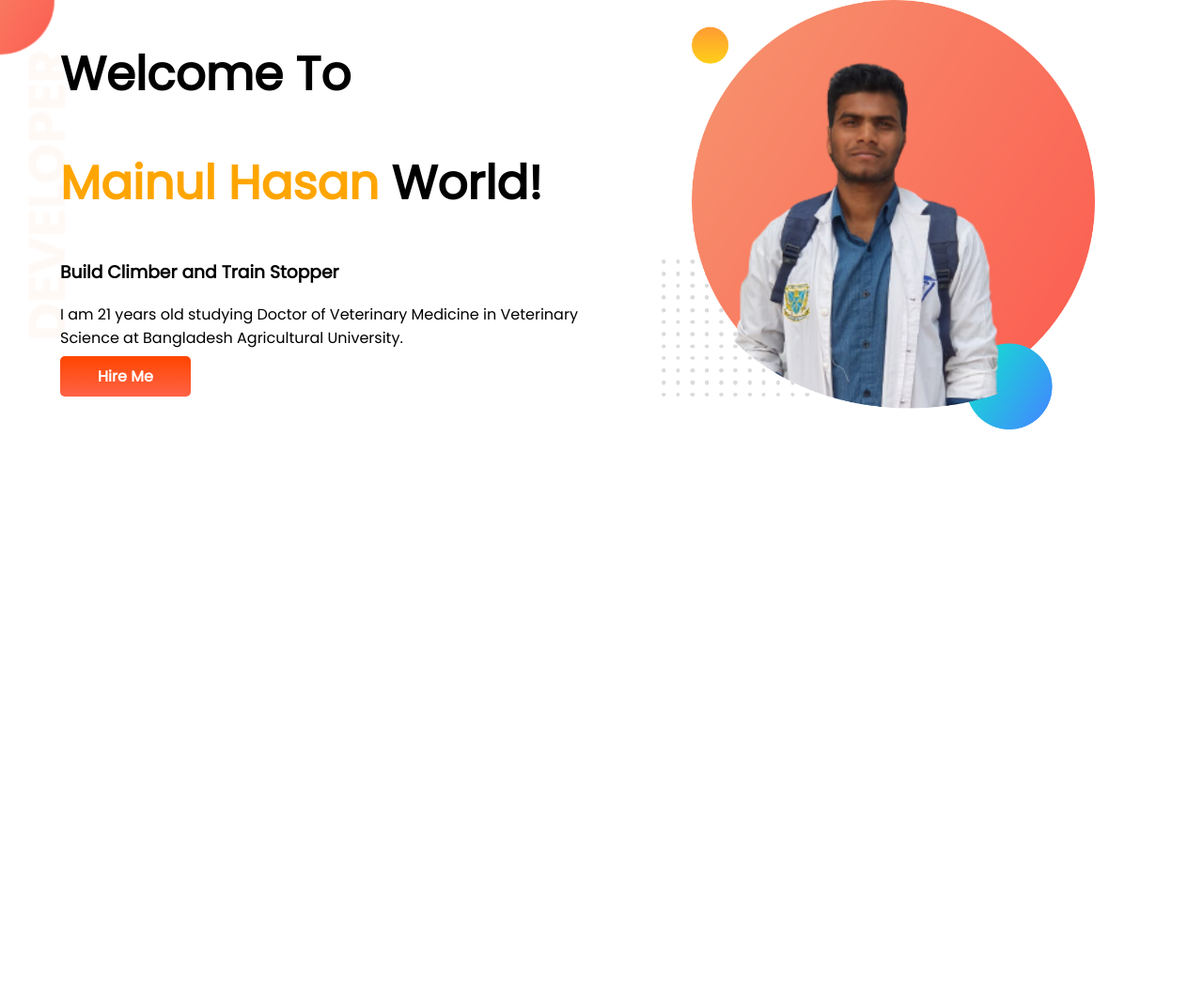
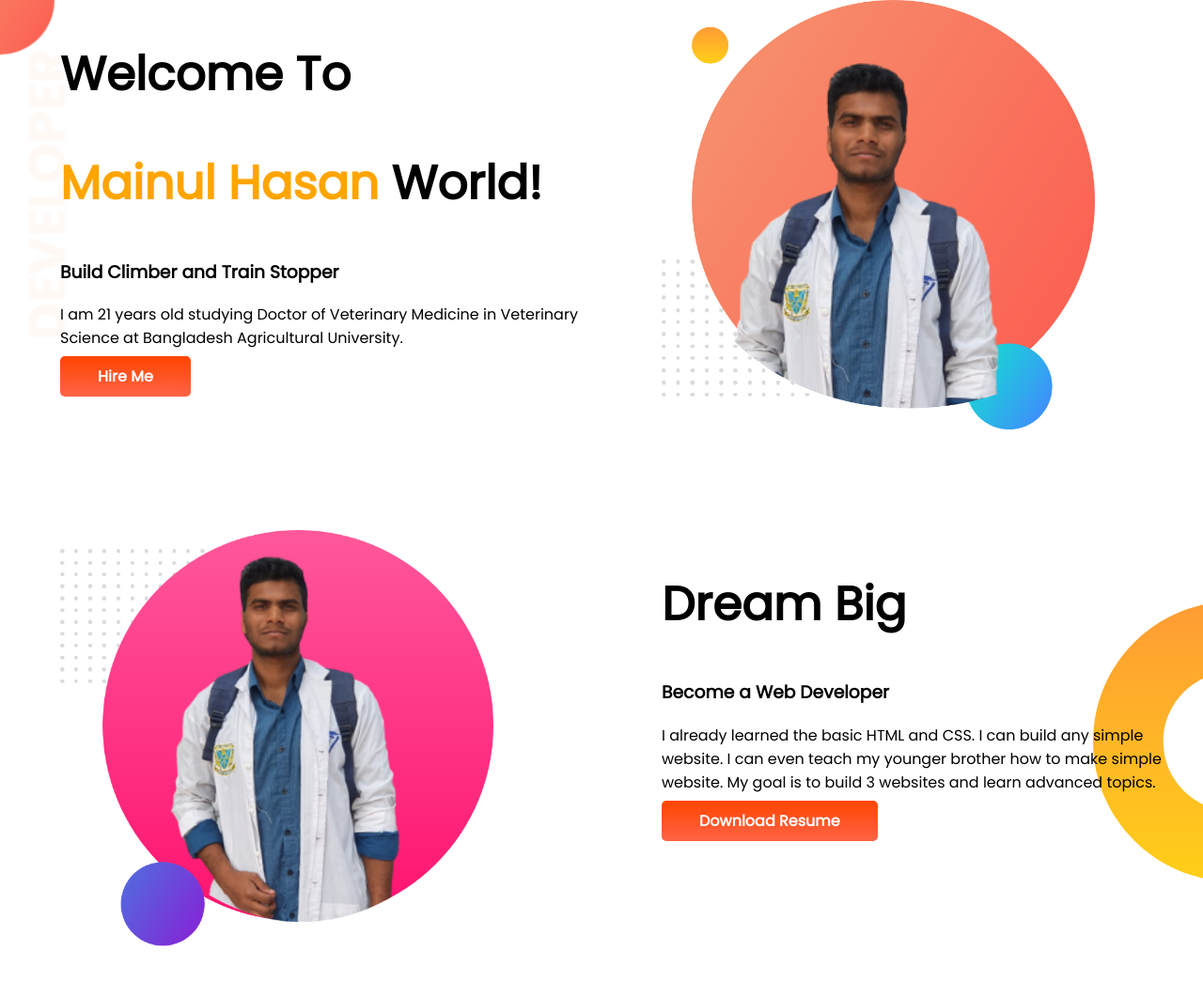
Before and after one commit to Mainul-Hasan07/developer-portfolio, a plain HTML site: page index.html in a window 1280 px wide. Shown: the whole page at 94% size. Before the commit the page ends 800 px from the top, so only its background shows below. Drawn offline with Linux system fonts and the light colour scheme.

Commit message:
Dream added

```diff
--- a/index.html
+++ b/index.html
@@ -17,12 +17,24 @@
             <h1> <span class="orange-color">Mainul Hasan</span> World!</h1>
             <h3>Build Climber and Train Stopper</h3>
             <p>I am 21 years old studying Doctor of Veterinary Medicine in Veterinary Science at Bangladesh Agricultural University.</p>
-            <a class="link-button" target="blank" href="https://www.linkedin.com/in/mainul-hasan-1022a7185">Hire Me</a>
+            <a class="link-button" target="_blank" href="https://www.linkedin.com/in/mainul-hasan-1022a7185">Hire Me</a>
         </div>
         <div class="half-width">
             <img src="My-image/mainul pic.png" alt="">
         </div>
    </section>
+   <section class="dream-big">
+       <div class="half-width">
+           <img src="My-image/my-bg2.png" alt="">
+       </div>
+       <div class="half-width">
+           <h1>Dream Big</h1>
+           <h3>Become a Web Developer</h3>
+           <p>I already learned the basic HTML and CSS. I can build any simple website. I can even teach my younger brother how to make simple website. My goal is to build 3 websites and learn advanced topics.</p>
+           <a class="link-button" target="_blank" href="">Download Resume</a>
+       </div>
+
+   </section>
 
 </body>
 </html>
--- a/style.css
+++ b/style.css
@@ -1,6 +1,6 @@
 body{
     font-family: 'Poppins', sans-serif;
-    margin: 0;
+    margin: 0%;
 }
 h1{
     font-size: 50px;
@@ -10,6 +10,7 @@ h1{
 }
 section{
     display: flex;
+    margin-bottom: 100px;
 }
 .half-width{
     width: 50%;
@@ -31,3 +32,8 @@ section{
     background-image: url(images/top-banner.png);
     background-repeat: no-repeat;
 }
+.dream-big{
+    background-image: url(images/dream-bg.png);
+    background-repeat: no-repeat;
+    background-position: right;
+}
```
Also changed, not shown: My-image/my-bg2.png (added).
